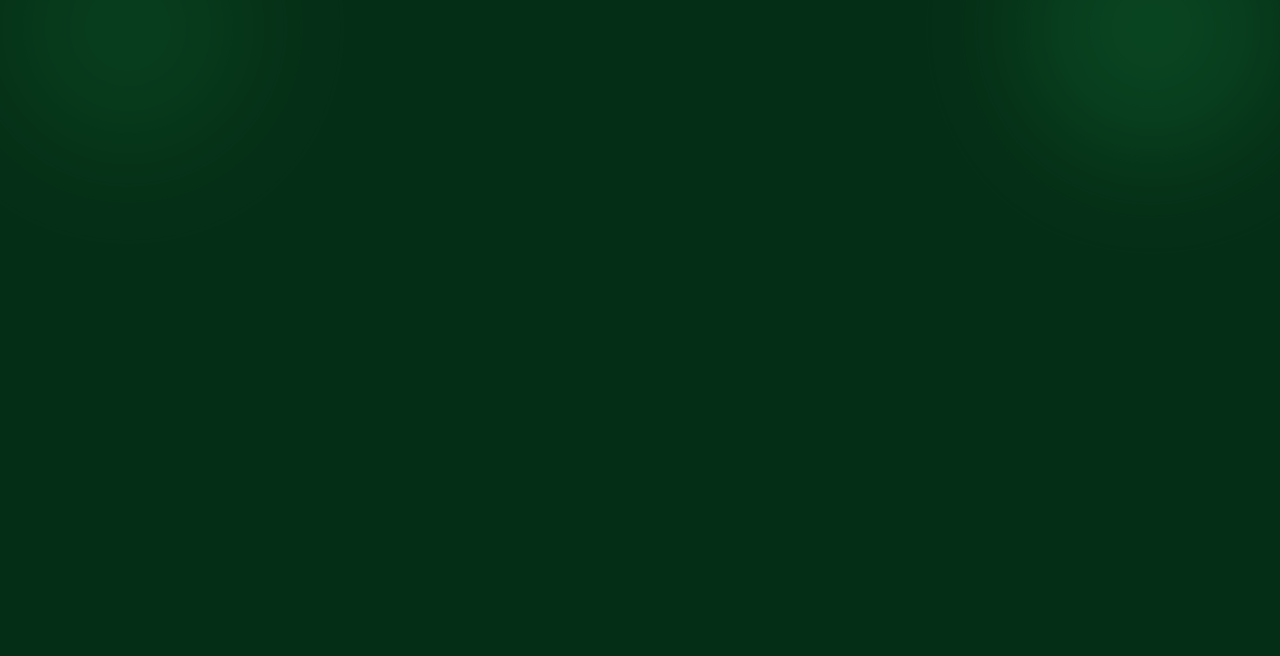
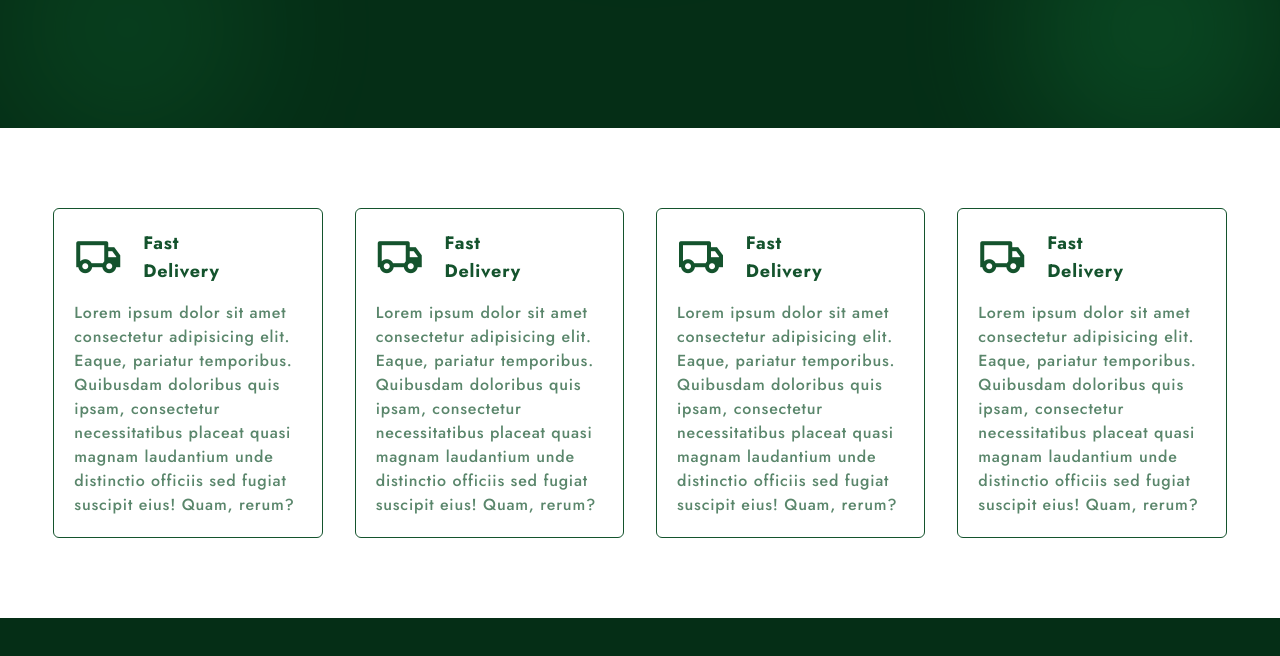
Before and after one commit to MdAkramHossenSujan/plant-website, a website: page index.html in a window 1280 px wide. Shown: the part 644-1300 px from the top of the page. Drawn offline with nearby package versions, Linux system fonts and the light colour scheme.

Commit message:
first commit

```diff
--- a/index.html
+++ b/index.html
@@ -103,8 +103,45 @@
         </section>
 
         <!--~~~~~~~~~~~~~~~ Services ~~~~~~~~~~~~~~~-->
-        <div>
-
+        <div class="bg-white text-green-900 py-20 ">
+<div class=" grid grid-cols-1 lg:grid-cols-2 xl:grid-cols-4 gap-8 w-11/12 mx-auto">
+    <!-- card-1 -->
+    <div class="border border-green-900 p-5 cursor-pointer rounded-md hover:shadow-2xl hover:-translate-y-1 duration-300 space-y-4">
+        <div class="flex items-center gap-5">
+            <i class="ri-truck-line text-3xl md:text-4xl xl:text-5xl"></i>
+            <p class="md:text-lg font-bold">Fast <br>
+                Delivery</p>
+        </div>
+        <p class="font-jost font-medium opacity-70">Lorem ipsum dolor sit amet consectetur adipisicing elit. Eaque, pariatur temporibus. Quibusdam doloribus quis ipsam, consectetur necessitatibus placeat quasi magnam laudantium unde distinctio officiis sed fugiat suscipit eius! Quam, rerum?</p>
+    </div>
+    <!-- card-2 -->
+    <div class="border border-green-900 p-5 cursor-pointer rounded-md hover:shadow-2xl hover:-translate-y-1 duration-300 space-y-4">
+        <div class="flex items-center gap-5">
+            <i class="ri-truck-line text-3xl md:text-4xl xl:text-5xl"></i>
+            <p class="md:text-lg font-bold">Fast <br>
+                Delivery</p>
+        </div>
+        <p class="font-jost font-medium opacity-70">Lorem ipsum dolor sit amet consectetur adipisicing elit. Eaque, pariatur temporibus. Quibusdam doloribus quis ipsam, consectetur necessitatibus placeat quasi magnam laudantium unde distinctio officiis sed fugiat suscipit eius! Quam, rerum?</p>
+    </div>
+    <!-- card-3 -->
+    <div class="border border-green-900 p-5 cursor-pointer rounded-md hover:shadow-2xl hover:-translate-y-1 duration-300 space-y-4">
+        <div class="flex items-center gap-5">
+            <i class="ri-truck-line text-3xl md:text-4xl xl:text-5xl"></i>
+            <p class="md:text-lg font-bold">Fast <br>
+                Delivery</p>
+        </div>
+        <p class="font-jost font-medium opacity-70">Lorem ipsum dolor sit amet consectetur adipisicing elit. Eaque, pariatur temporibus. Quibusdam doloribus quis ipsam, consectetur necessitatibus placeat quasi magnam laudantium unde distinctio officiis sed fugiat suscipit eius! Quam, rerum?</p>
+    </div>
+    <!-- card-4 -->
+    <div class="border border-green-900 p-5 cursor-pointer rounded-md hover:shadow-2xl hover:-translate-y-1 duration-300 space-y-4">
+        <div class="flex items-center gap-5">
+            <i class="ri-truck-line text-3xl md:text-4xl xl:text-5xl"></i>
+            <p class="md:text-lg font-bold">Fast <br>
+                Delivery</p>
+        </div>
+        <p class="font-jost font-medium opacity-70">Lorem ipsum dolor sit amet consectetur adipisicing elit. Eaque, pariatur temporibus. Quibusdam doloribus quis ipsam, consectetur necessitatibus placeat quasi magnam laudantium unde distinctio officiis sed fugiat suscipit eius! Quam, rerum?</p>
+    </div>
+</div>
         </div>
 
         <!--~~~~~~~~~~~~~~~ About us ~~~~~~~~~~~~~~~-->
```
Also changed, not shown: output.css.
